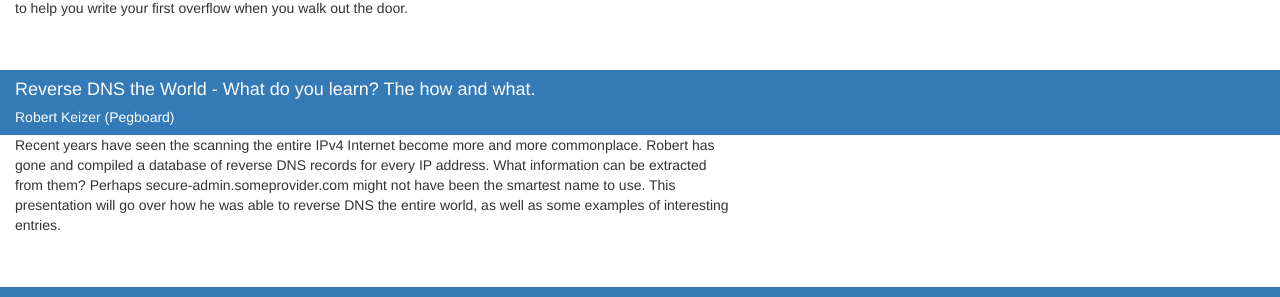
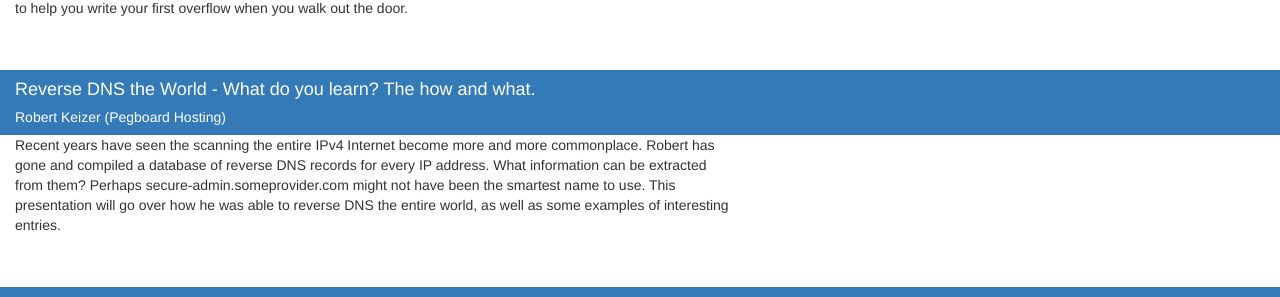
Before and after one commit to bsideswpg/bsideswpg.github.io, a Jekyll site: the page built from 2017-speakers.md, in a window 1280 px wide and 900 px high, scrolled down 2726 px. Shown: the part 151-448 px from the top of the window. Built offline with Jekyll 4.4.1, drawn with Linux system fonts in a browser that asks for light colours.

Commit message:
Correct Pegboard's name.

```diff
--- a/2017-speakers.md
+++ b/2017-speakers.md
@@ -195,7 +195,7 @@ permalink: /speakers/
 <div class="row" style="padding-top:3em;" id="robert-keizer">
   <div class="col-lg-12 bg-primary">
     <h4 class="title">Reverse DNS the World - What do you learn? The how and what.</h4>
-    <h5 class="speaker">Robert Keizer (Pegboard)</h5>
+    <h5 class="speaker">Robert Keizer (Pegboard Hosting)</h5>
   </div>
 </div>
 
```
